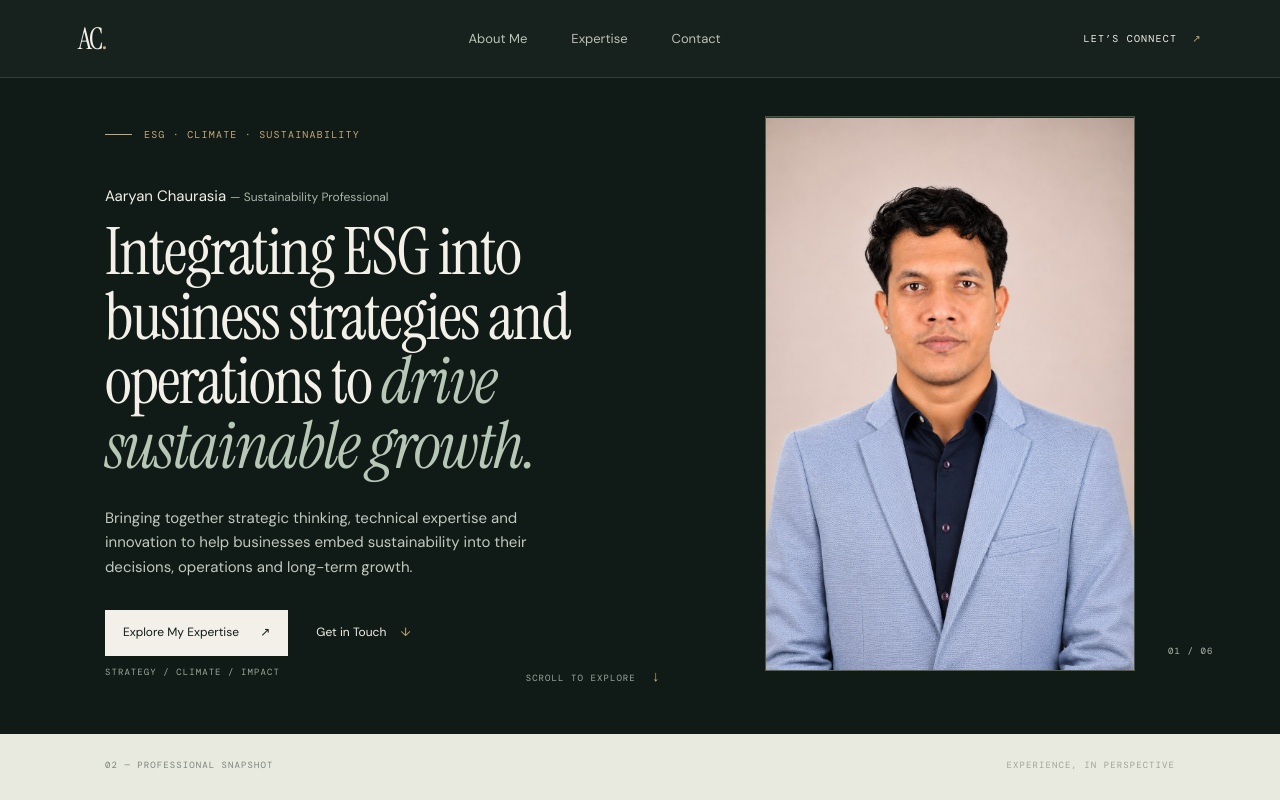
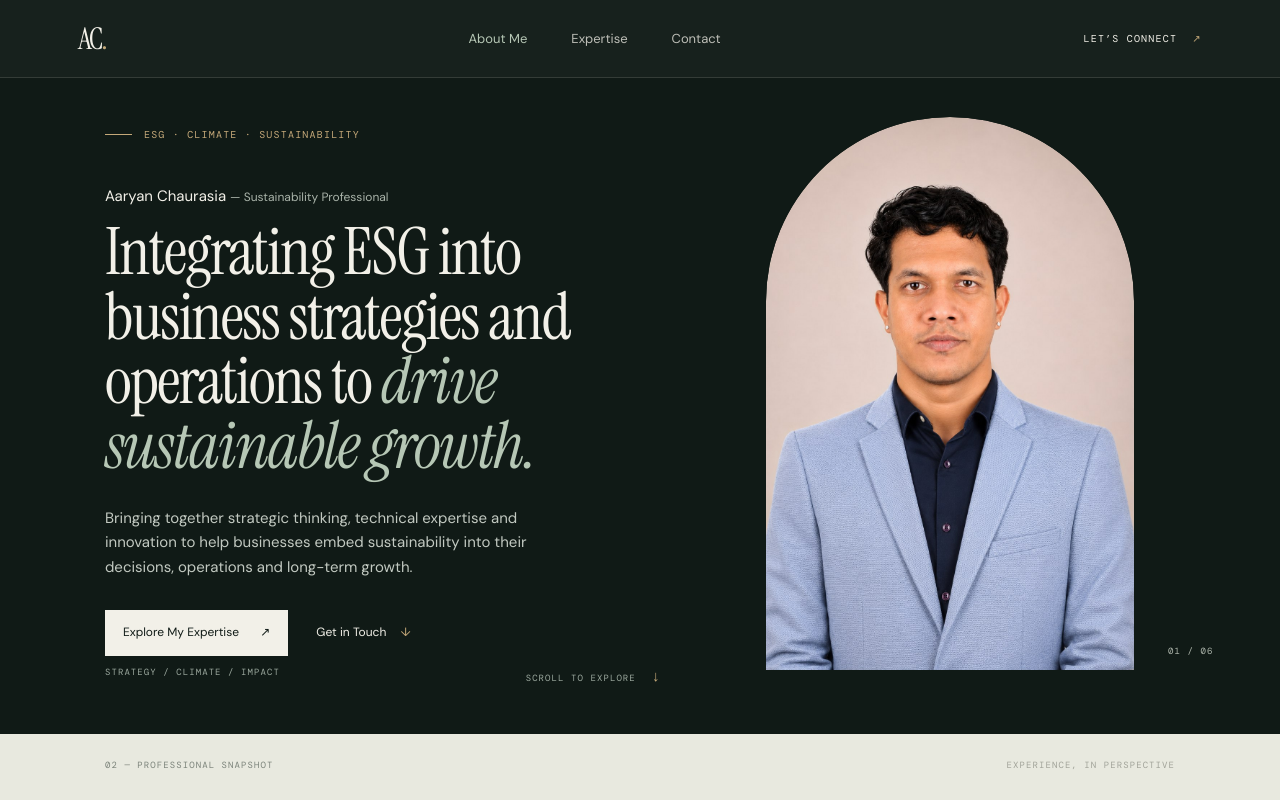
Before and after one commit to aaryanchaurasia1998-sketch/aaryan-chaurasia-sustainability-portfolio, a plain HTML site: page outputs/index.html in a window 1280 px wide. Shown: the top 800 px of the page. Drawn offline with nearby package versions, Linux system fonts and the light colour scheme.

Commit message:
Update homepage portrait frame for local approved design

```diff
--- a/outputs/assets/site.css
+++ b/outputs/assets/site.css
@@ -88,10 +88,10 @@ button,a{touch-action:manipulation}
  .recognition-list article p{grid-column:1}
 }
 
-/* Homepage portrait: preserve the supplied 2:3 photo on every viewport */
-.portrait-frame{box-sizing:border-box;width:min(100%,414px);height:auto;min-height:0;aspect-ratio:2/3}
+/* Homepage portrait: architectural arched window frame */
+.portrait-frame{box-sizing:border-box;width:min(100%,414px);height:auto;min-height:0;aspect-ratio:2/3;border:1px solid #101a16;border-radius:50% 50% 0 0 / 33.333% 33.333% 0 0;background:transparent;overflow:hidden}
 .portrait-frame:after{display:none}
-.portrait-photo{position:relative;z-index:1;display:block;width:100%;height:100%;object-fit:contain;object-position:center}
+.portrait-photo{position:relative;z-index:1;display:block;width:100%;height:100%;object-fit:cover;object-position:center top;border-radius:inherit}
 @media(max-width:900px){.portrait-frame{width:min(100%,390px);height:auto;min-height:0;aspect-ratio:2/3}}
 @media(max-width:600px){.portrait-frame{width:min(100%,330px);height:auto;min-height:0;aspect-ratio:2/3}}
 @media(min-width:901px) and (max-height:850px){.hero{height:auto;min-height:0;overflow:visible;padding-top:38px;padding-bottom:48px}.portrait-frame{width:min(100%,370px)}}
```
